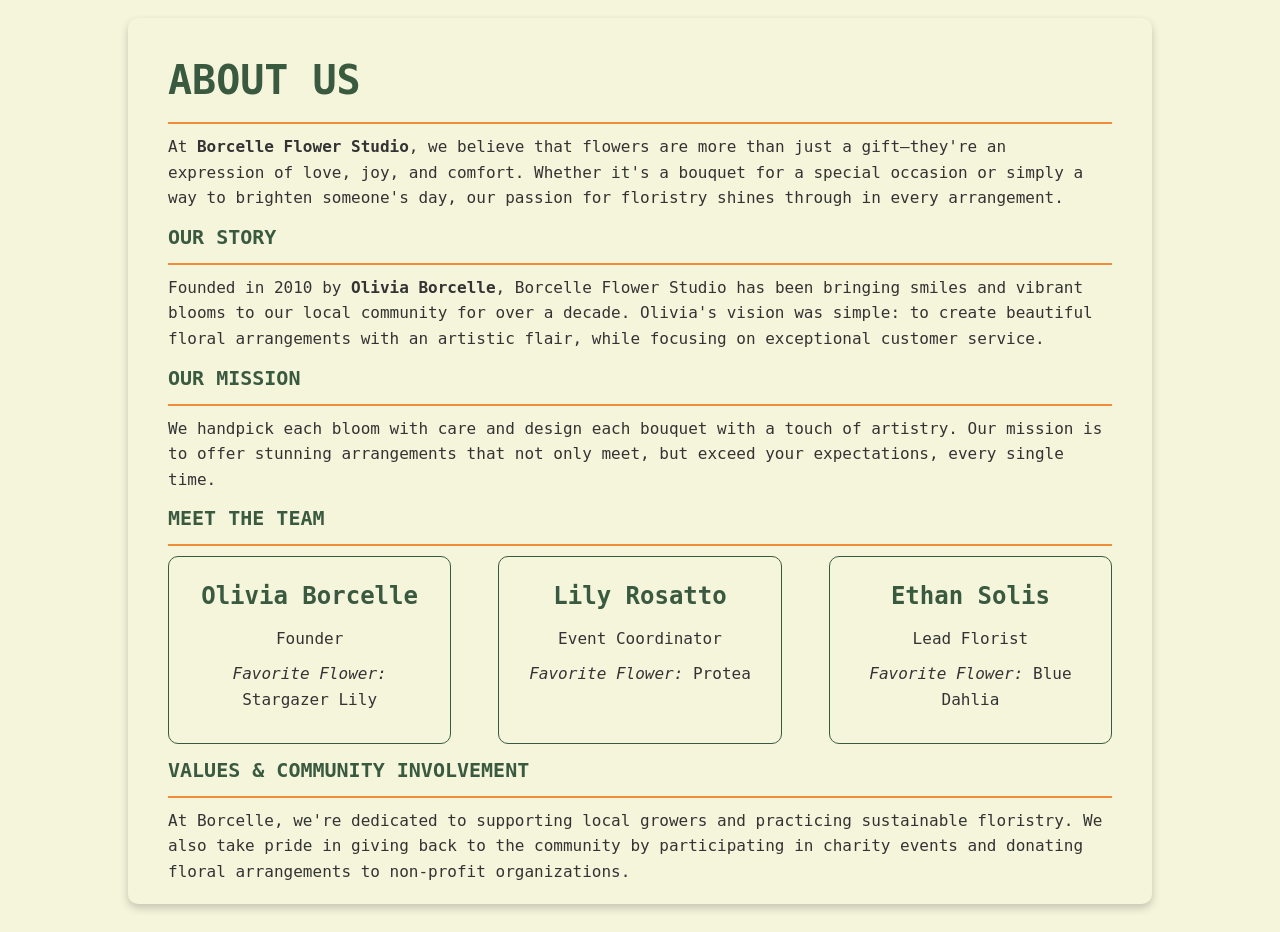
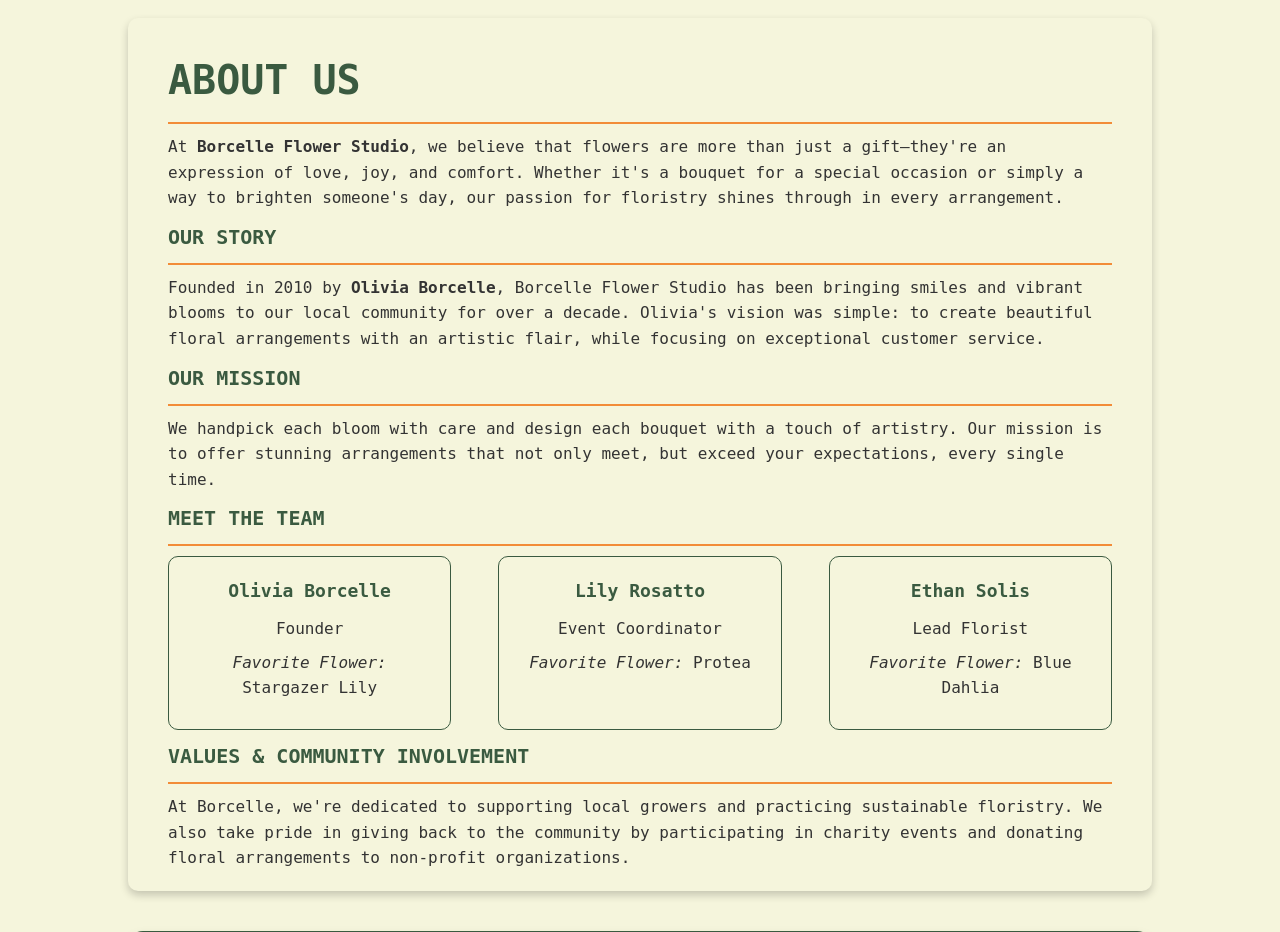
Before and after one commit to Rstark28/CS20Midterm, a Python web app: template site/templates/about.html in a window 1280 px wide. Shown: the part 110-1042 px from the top of the page. Run offline with Jinja, Linux system fonts and the light colour scheme; the template is opened without the code that fills it, so the values that code supplies are empty.

Commit message:
Update about.html

```diff
--- a/site/templates/about.html
+++ b/site/templates/about.html
@@ -18,8 +18,8 @@
         <style>
             .team-section {display: flex;justify-content: space-between;gap: 20px;margin-top: 10px;margin-bottom: 10px;}
             .team-member {background-color: var(--background-color);border: 1px solid var(--primary-color);padding: 20px;border-radius: 10px;width: 30%;text-align: center;}
-            .team-member h4 {color: var(--primary-color);font-size: 24px;margin-bottom: 10px;}
-            .team-member p {color: var(--text-color);margin-bottom: 10px;}
+            .team-member h4 {color: var(--primary-color);font-size: 18px; margin-bottom: 10px;}
+            .team-member p {color: var(--text-color);margin-bottom: 8px;}
             h3 {font-size: 20px;}
         </style>
     </head>
```
